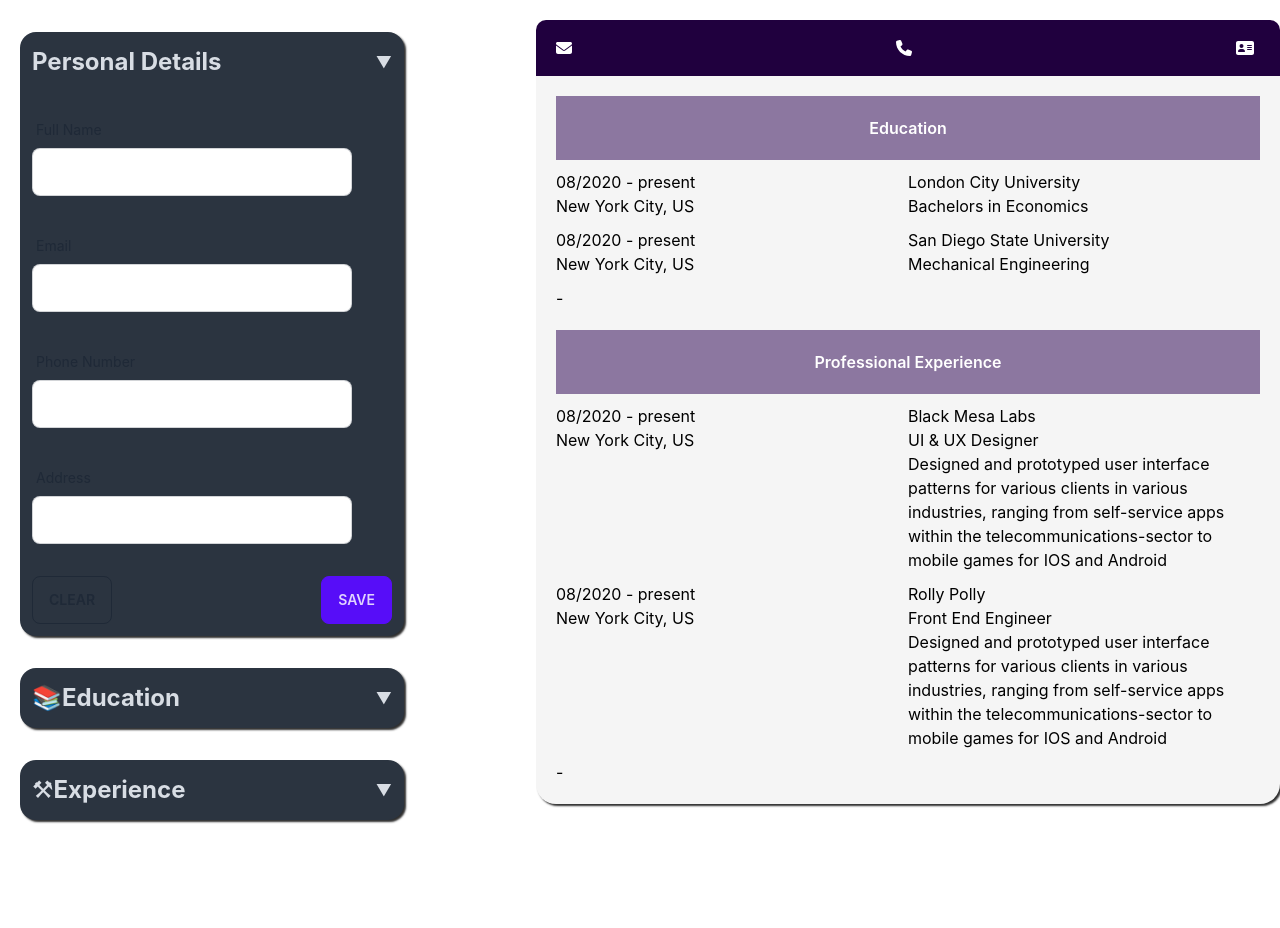
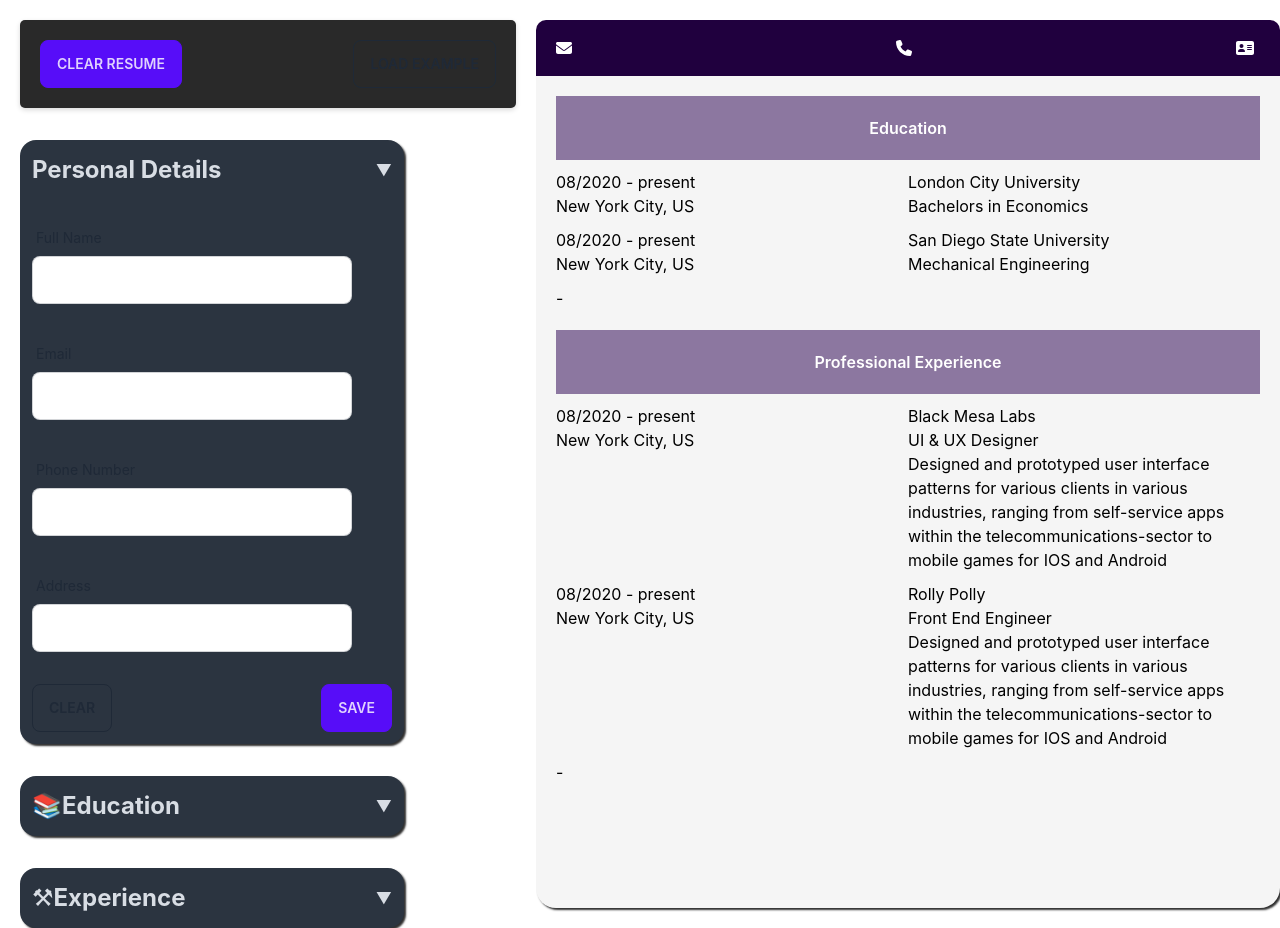
Before and after one commit to Morphius22/resume-maker, a React (Vite) app: page / in a window 1280 px wide. Before the commit the page ends 824 px from the top, so only its background shows below. Built offline with nearby package versions, Linux system fonts and the light colour scheme.

Commit message:
added a clear resume and load example resume button + logic

```diff
--- a/src/components/App.jsx
+++ b/src/components/App.jsx
@@ -5,8 +5,116 @@ import WorkDetailsInputs from "./inputs/WorkDetailsInputs";
 import ResumePersonalDetails from "./resume/ResumePersonalDetails";
 import ResumeEducationDetails from "./resume/ResumeEducationDetails";
 import ResumeProfessionDetails from "./resume/ResumeProfessionDetails";
+import FormControl from "./inputs/FormControl";
 
 function App() {
+  //entire app management section
+  const clearEntireResume = ({
+    setPersonalDetails,
+    setEducationExperiences,
+    setJobExperiences,
+  }) => {
+    const latestPersonalDetails = {
+      fullName: "",
+      email: "",
+      phoneNumber: "",
+      address: "",
+    };
+    setPersonalDetails(latestPersonalDetails);
+
+    const latestEducationExperience = [
+      {
+        schoolLocation: "",
+        schoolStartDate: "",
+        schoolEndDate: "",
+        schoolName: "",
+        degree: "",
+      },
+    ];
+    setEducationExperiences(latestEducationExperience);
+
+    const latestJobExperience = [
+      {
+        position: "",
+        companyName: "",
+        workStartDate: "",
+        workEndDate: "",
+        workLocation: "",
+        workDescription: "",
+      },
+    ];
+    setJobExperiences(latestJobExperience);
+  };
+
+  const loadExampleResume = ({
+    setPersonalDetails,
+    setJobExperiences,
+    setEducationExperiences,
+  }) => {
+    const latestPersonalDetails = {
+      fullName: "Morphius Neo",
+      email: "redpill@gmail.com",
+      phoneNumber: "123-456-7890",
+      address: "123 Main St, New York, NY 10001",
+    };
+    setPersonalDetails(latestPersonalDetails);
+
+    const latestEducationExperience = [
+      {
+        schoolLocation: "New York City, US",
+        schoolStartDate: "08/2020",
+        schoolEndDate: "present",
+        schoolName: "London City University",
+        degree: "Bachelors in Economics",
+      },
+      {
+        schoolLocation: "New York City, US",
+        schoolStartDate: "08/2020",
+        schoolEndDate: "present",
+        schoolName: "San Diego State University",
+        degree: "Mechanical Engineering",
+      },
+      {
+        schoolLocation: "",
+        schoolStartDate: "",
+        schoolEndDate: "",
+        schoolName: "",
+        degree: "",
+      },
+    ];
+    setEducationExperiences(latestEducationExperience);
+
+    const latestWorkExperience = [
+      {
+        workLocation: "New York City, US",
+        workStartDate: "08/2020",
+        workEndDate: "present",
+        companyName: "Black Mesa Labs",
+        position: "UI & UX Designer",
+        workDescription:
+          "Designed and prototyped user interface patterns for various clients in various industries, ranging from self-service apps within the telecommunications-sector to mobile games for IOS and Android",
+      },
+      {
+        workLocation: "New York City, US",
+        workStartDate: "08/2020",
+        workEndDate: "present",
+        companyName: "Rolly Polly",
+        position: "Front End Engineer",
+        workDescription:
+          "Designed and prototyped user interface patterns for various clients in various industries, ranging from self-service apps within the telecommunications-sector to mobile games for IOS and Android",
+      },
+      {
+        workLocation: "",
+        workStartDate: "",
+        workEndDate: "",
+        companyName: "",
+        position: "",
+        workDescription: "",
+      },
+    ];
+
+    setJobExperiences(latestWorkExperience);
+  };
   //personal details state management section
   const [personalDetails, setPersonalDetails] = useState({
     fullName: "",
@@ -158,6 +266,13 @@ function App() {
   return (
     <div className="container">
       <div className="editor">
+        <FormControl
+          clearResumeHandler={clearEntireResume}
+          loadExampleResumeHandler={loadExampleResume}
+          setEducationExperiences={setEducationExperiences}
+          setPersonalDetails={setPersonalDetails}
+          setJobExperiences={setJobExperiences}
+        />
         <PersonalDetailsInputs
           personalDetails={personalDetails}
           setPersonalDetails={setPersonalDetails}
--- /dev/null
+++ b/src/components/inputs/FormControl.jsx
@@ -0,0 +1,39 @@
+import React from "react";
+import Button from "../Button";
+
+const FormControl = ({
+  clearResumeHandler,
+  loadExampleResumeHandler,
+  setJobExperiences,
+  setEducationExperiences,
+  setPersonalDetails,
+}) => {
+  return (
+    <div className="formControl buttonGroup">
+      <Button
+        buttonText="Clear Resume"
+        onClick={() =>
+          clearResumeHandler({
+            setEducationExperiences,
+            setJobExperiences,
+            setPersonalDetails,
+          })
+        }
+        className="btn btn-primary"
+      />
+      <Button
+        buttonText="Load Example"
+        onClick={() =>
+          loadExampleResumeHandler({
+            setEducationExperiences,
+            setJobExperiences,
+            setPersonalDetails,
+          })
+        }
+        className="btn btn-outline"
+      />
+    </div>
+  );
+};
+
+export default FormControl;
--- a/src/styles/App.css
+++ b/src/styles/App.css
@@ -127,3 +127,13 @@
   font-weight: 600;
   text-align: center;
 }
+
+.formControl {
+  display: flex;
+  flex-direction: row;
+  margin-top: 20px;
+  background-color: rgb(41, 41, 41);
+  border-radius: 5px;
+  box-shadow: 0 2px 5px rgba(0, 0, 0, 0.15);
+  padding: 20px;
+}
```
